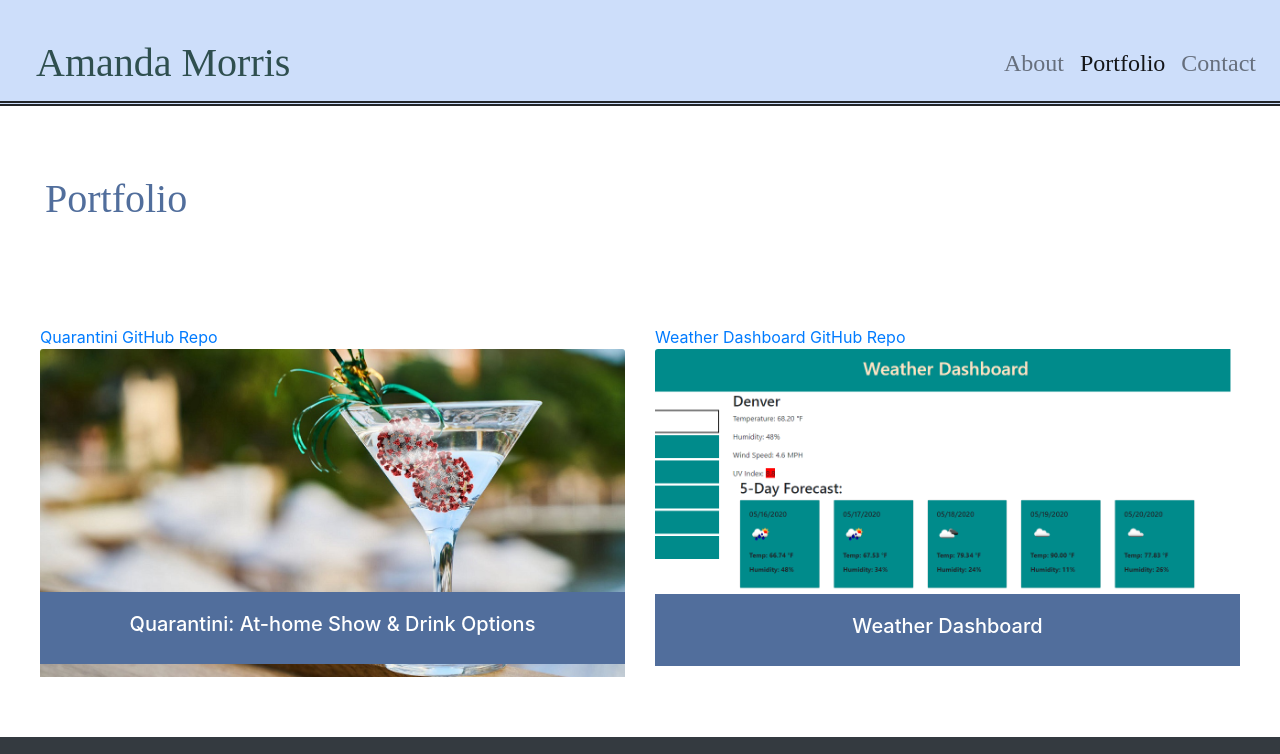
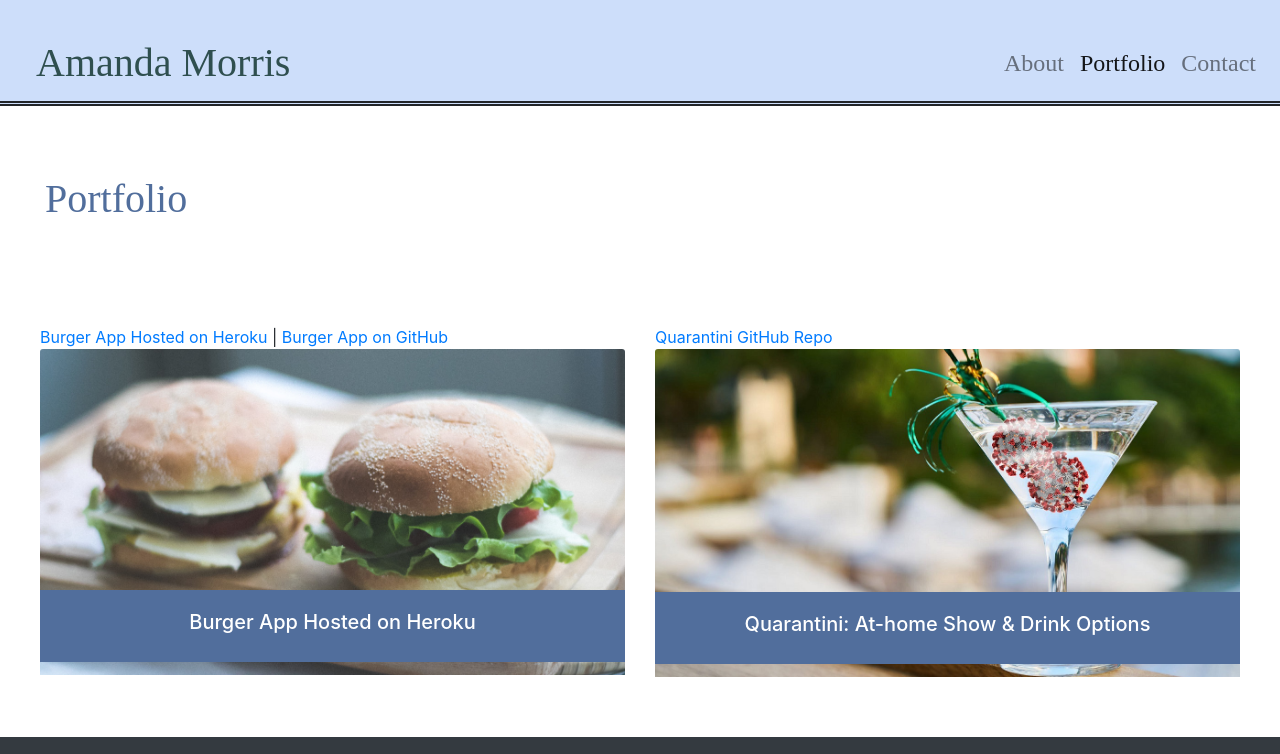
Before and after one commit to amandalmorris31/responsive-portfolio, a website: page portfolio.html in a window 1280 px wide. Shown: the top 754 px of the page. Drawn offline with nearby package versions, Linux system fonts and the light colour scheme; a web font is replaced by a local one.

Commit message:
added burger app to portfolio

```diff
--- a/portfolio.html
+++ b/portfolio.html
@@ -17,7 +17,6 @@
     <script src="https://cdn.jsdelivr.net/npm/popper.js@1.16.0/dist/umd/popper.min.js" integrity="sha384-Q6E9RHvbIyZFJoft+2mJbHaEWldlvI9IOYy5n3zV9zzTtmI3UksdQRVvoxMfooAo" crossorigin="anonymous"></script>
     <script src="https://stackpath.bootstrapcdn.com/bootstrap/4.4.1/js/bootstrap.min.js" integrity="sha384-wfSDF2E50Y2D1uUdj0O3uMBJnjuUD4Ih7YwaYd1iqfktj0Uod8GCExl3Og8ifwB6" crossorigin="anonymous"></script>
     <script src="https://kit.fontawesome.com/b4d69e12f8.js" crossorigin="anonymous"></script>
-
   </head>
 
 <body>
@@ -52,10 +51,21 @@
                 <h1>Portfolio</h1>
               </div>
             </div>
-
         </div> <!--end of row-->
         <br>
+
         <div class="row">
+          <div class="col-sm-12 col-md-6 col-lg-6">
+            <div class="appcontainer" >
+              <a href="https://vast-spire-16414.herokuapp.com/" target="_blank">Burger App Hosted on Heroku</a> | <a href="https://github.com/amandalmorris31/burger-app">Burger App on GitHub</a>
+                <a href="https://amandalmorris31.github.io/DU-Project-1-Group-6/" target="_blank"><img src="images/burgers-portfolio.jpg" class="card-img-top" alt="burgers"></a>
+
+                <div class="card-body" id="portfoliobanner">
+                    <div><h5>Burger App Hosted on Heroku</h5></div>
+                </div>
+            </div>
+        </div>
+
             <div class="col-sm-12 col-md-6 col-lg-6">
                 <div class="appcontainer" >
                   <a href="https://github.com/amandalmorris31/DU-Project-1-Group-6" target="_blank">Quarantini GitHub Repo</a>
@@ -64,11 +74,12 @@
                     <div class="card-body" id="portfoliobanner">
                         <div><h5>Quarantini: At-home Show & Drink Options</h5></div>
                     </div>
-
-
                 </div>
             </div>
 
+        </div> <!-- end of row -->
+
+        <div class="row">
           <div class="col-sm-12 col-md-6 col-lg-6">
             <div class="appcontainer" >
               <a href="https://github.com/amandalmorris31/weather-dashboard" target="_blank">Weather Dashboard GitHub Repo</a>
@@ -77,12 +88,9 @@
             <div class="card-body" id="portfoliobanner">
               <div><h5>Weather Dashboard</h5></div>
             </div>
-
           </div>
         </div>
-        </div> <!-- end of row -->
 
-        <div class="row">
             <div class="col-sm-12 col-md-6 col-lg-6">
                 <div class="appcontainer">
                   <a href="https://github.com/amandalmorris31/work-day-scheduler" target="_blank">Work Day Scheduler GitHub Repo</a>
@@ -94,6 +102,10 @@
                 </div>
             </div>
 
+        </div> <!-- end of row -->
+
+        <div class="row">
+
         <div class="col-sm-12 col-md-6 col-lg-6">
           <div class="appcontainer">
             <a href="https://github.com/amandalmorris31/password-generator" target="_blank">Password Generator GitHub Repo</a>
@@ -104,8 +116,8 @@
                   </div>
               </div>
           </div>
+
         </div> <!-- end of row -->
-
 
       </container>  <!--end of container-->
       <br> <br> <br>
```
Also changed, not shown: images/burgers-portfolio.jpg (added), images/burgers-portfolio.png (added). Lines whose indentation alone changed are shown as unchanged.
